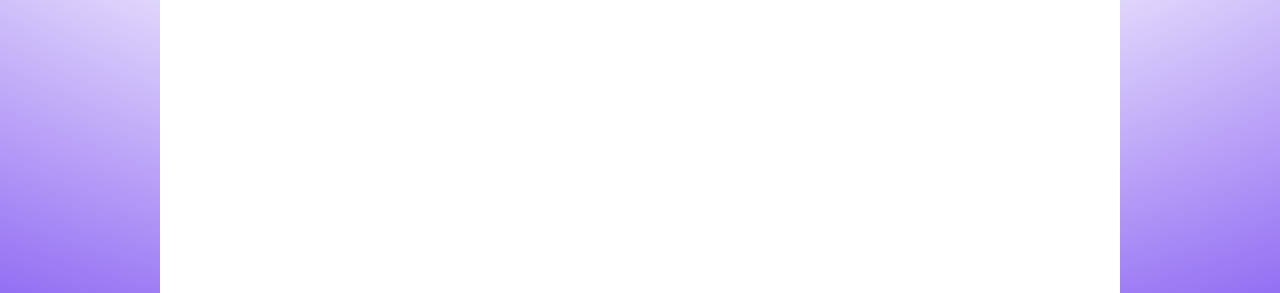
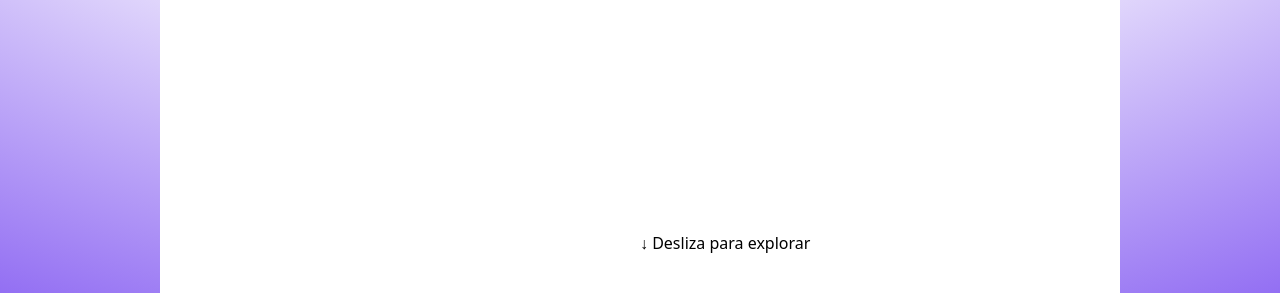
Before and after one commit to Candido-HM/XochiCera, an Astro site: page / in a window 1280 px wide. Shown: the part 507-800 px from the top of the page. Built offline with nearby package versions, Linux system fonts and the light colour scheme; Astro itself is replaced by a stand-in of ours.

Commit message:
alert de deslizar

```diff
--- a/src/components/HeroXochi.astro
+++ b/src/components/HeroXochi.astro
@@ -7,7 +7,8 @@
         <p class="mb-8 text-lg font-normal text-gray-500 lg:text-xl sm:px-16 lg:px-48">
             "Donde el arte y la tradición florecen en cada gota de cera."
         </p>
-        <!-- <div class="flex flex-col space-y-4 sm:flex-row sm:justify-center sm:space-y-0">
-        </div> -->
+        <div class="absolute bottom-8 left-1/2 -translate-x-1/2 animate-bounce">
+            ↓ Desliza para explorar
+        </div>
     </div>
 </section>
```
